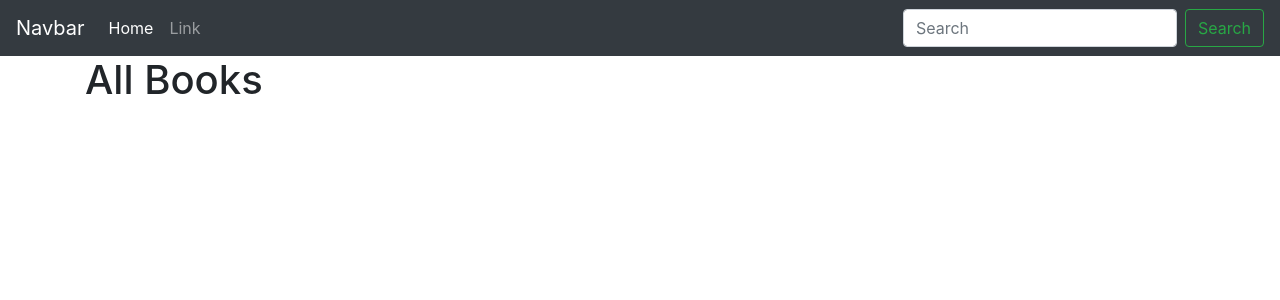
After one commit to fross123/Happy-Readers-Book-Reviews, a Flask app: template app/templates/books.html in a window 1280 px wide. The commit adds this page. Shown: the top 300 px of the page. Run offline with Flask 2, Linux system fonts and the light colour scheme; the template is opened without the code that fills it, so the values that code supplies are empty; style sheets or scripts are compiled from the project's sources; some libraries are stand-ins or nearby versions.

Commit message:
added books.html v.1

```diff
--- a/app/main.py
+++ b/app/main.py
@@ -25,3 +25,9 @@
 @app.route("/")
 def index():
 	return render_template("index.html")
+
+@app.route("/books")
+def flights():
+    """Lists all books."""
+    flights = db.execute("SELECT * FROM books LIMIT 50").fetchall()
+    return render_template("books.html", books=books)
--- /dev/null
+++ b/app/templates/books.html
@@ -0,0 +1,20 @@
+{% extends "layout.html" %}
+
+{% block title %}
+    List of Books
+{% endblock %}
+
+{% block body %}
+    <h1>All Books</h1>
+
+    <ul>
+        {% for book in books %}
+            <li>
+                <a href="{{ url_for('books', books_id=books.id) }}">
+					Title: {{books.title}}, Author: {{books.title}}
+                </a>
+            </li>
+        {% endfor %}
+    </ul>
+
+{% endblock %}
```
Also changed, not shown: app/templates/index.html (+6 -2 lines), app/templates/book.html (added).
